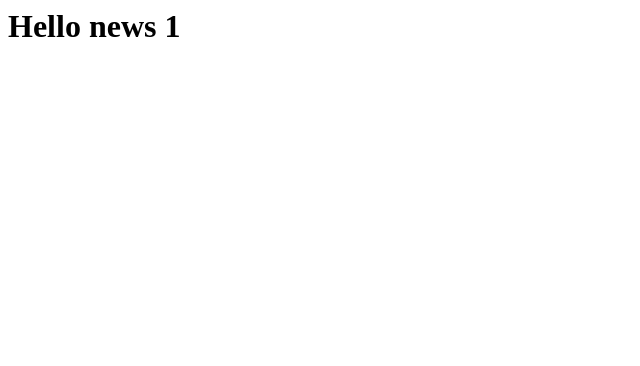
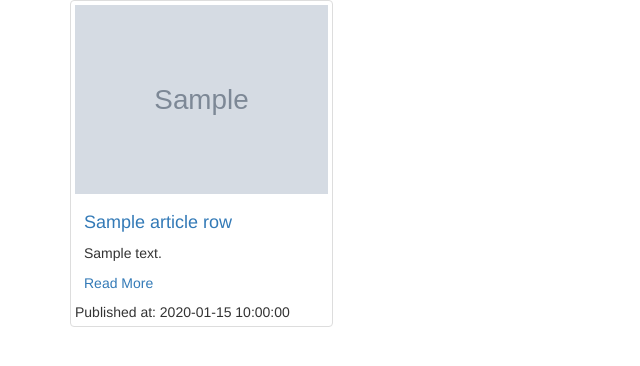
Before and after one commit to PerisOduol618/News-Articles-, a Flask app: template app/templates/articles.html in a window 1280 px wide. Shown: the top 366 px of the page, without its empty margins (0-640 px from the left). Run offline with Flask 2, Linux system fonts and the light colour scheme; the template is opened without the code that fills it: most values are stand-ins (such as "Sample title", 1, 10 or a date in 2020); grey boxes marked "Sample" are stand-in pictures; parts of the project's set-up code (start-up, migrations or seed data) failed here and were passed over; some libraries are stand-ins or nearby versions.

Commit message:
Add articles and style them

```diff
--- a/app/templates/articles.html
+++ b/app/templates/articles.html
@@ -1 +1,28 @@
-<h1> Hello news {{ id }}</h1>
+{% extends 'base.html'%}
+
+{% block content%}
+<div class="container">
+
+  <!-- {% for article_row in articles | batch(4)%} -->
+  <div class="row">
+    <!-- {% for article in article_row %} -->
+    <div class="col-md-3">
+      <div class="thumbnail">
+        <a href="{{article.url}}" target="_blank">
+          <img src="{{article.urlToImage}}" alt="{{article.title}}" class="img-responsive" styles="height:30px">
+        </a>
+        <div class="caption">
+          <h4><a href="{{article.url}}" target="_blank">{{article.title |truncate(35)}}</a></h4>
+          <p>{{article.description | truncate(80)}}</p>
+          <a href="{{article.url}}" target="_blank"> Read More</a>
+        </div>
+        <div class="footer">
+          Published at: {{article.publishedAt}}
+        </div>
+      </div>
+    </div>
+    <!-- {% endfor %} -->
+  </div>
+  <!-- {% endfor %} -->
+</div>
+{%endblock%}
```
